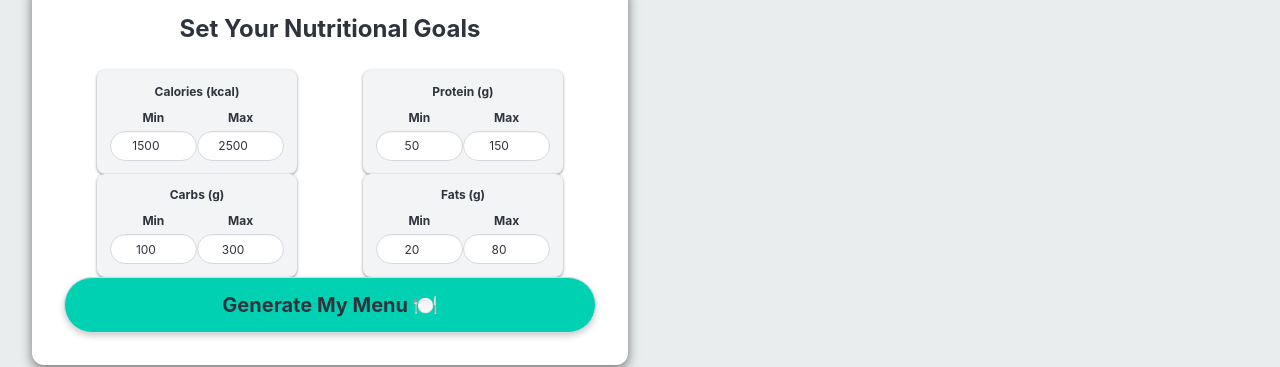
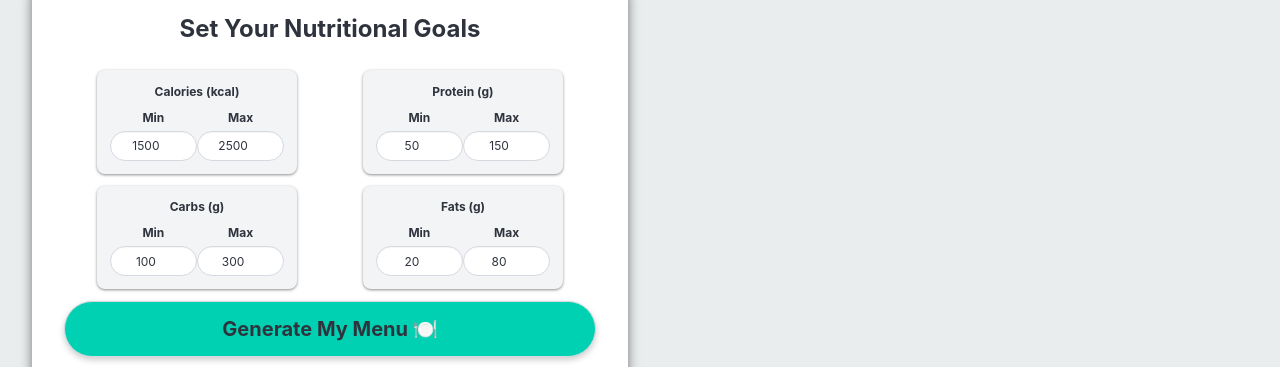
Before and after one commit to Zolikazer/forktimize, a SvelteKit app: page /food in a window 1280 px wide. Shown: the part 234-601 px from the top of the page. Built offline with nearby package versions, Linux system fonts and the light colour scheme.

Commit message:
add margin to input group

```diff
--- a/src/routes/food/InputGroup.svelte
+++ b/src/routes/food/InputGroup.svelte
@@ -5,7 +5,7 @@
     export let unit = "";
 </script>
 
-<div class="input-group has-background-white-ter">
+<div class="input-group has-background-white-ter mx-auto mb-3">
     <p class="has-text-weight-bold has-text-grey-darker is-size-7 mb-2">{label} ({unit})</p>
 
     <div class="is-flex is-justify-content-center gap-2">
@@ -29,6 +29,6 @@
         text-align: center;
         font-size: 0.9rem;
         width: 200px; /* Adjusted width to fit inline */
-        margin: auto;
+
     }
 </style>
```
